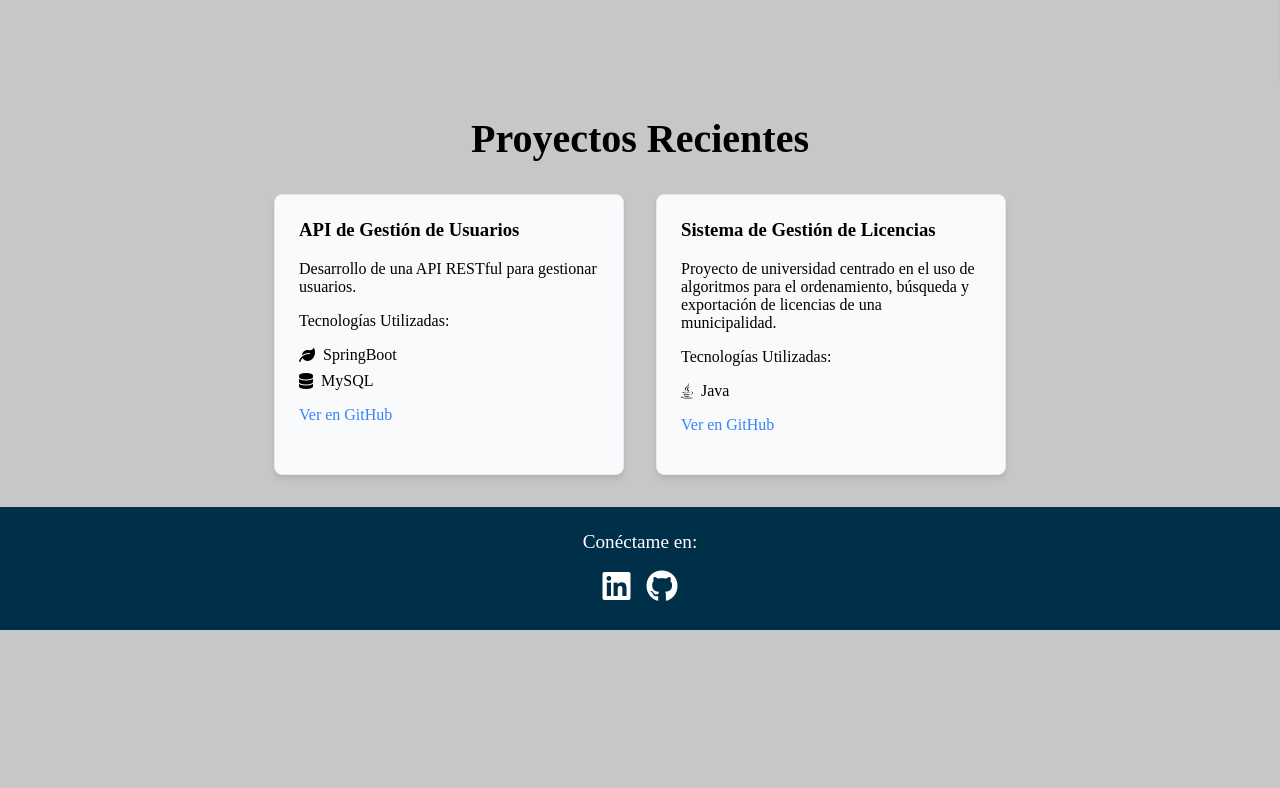
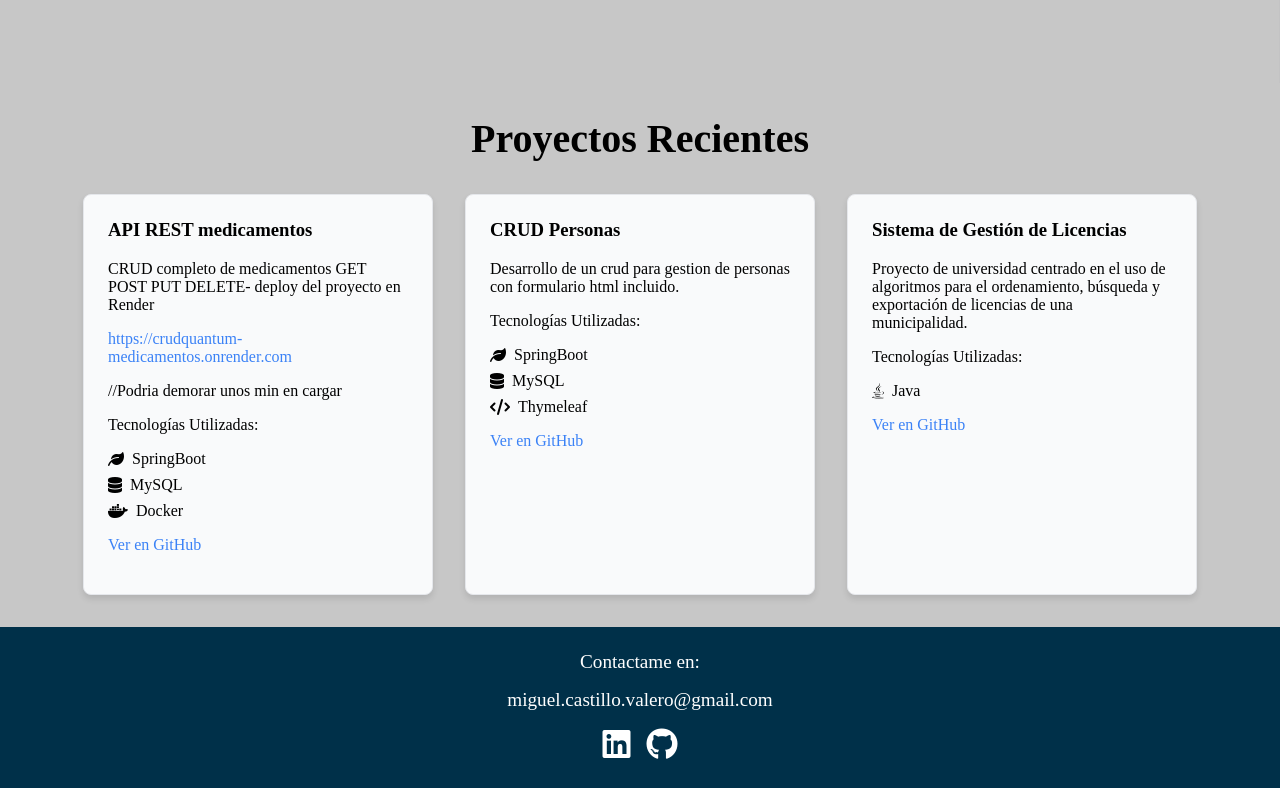
Before and after one commit to LoP-1/Portafolio_Miguel, a plain HTML site: page index.html in a window 1280 px wide. Shown: the part 468-1256 px from the top of the page. Before the commit the page ends 1098 px from the top, so only its background shows below. Drawn offline with Linux system fonts and the light colour scheme.

Commit message:
actualizada info proyectos

```diff
--- a/index.html
+++ b/index.html
@@ -26,15 +26,31 @@
 
 
     <div class="proyectos">
+
         <div class="proyecto">
-            <h3>API de Gestión de Usuarios</h3>
-            <p>Desarrollo de una API RESTful para gestionar usuarios.</p>
+            <h3>API REST medicamentos</h3>
+            <p>CRUD completo de medicamentos GET POST PUT DELETE- deploy del proyecto en Render</p>
+            <a href="https://crudquantum-medicamentos.onrender.com">https://crudquantum-medicamentos.onrender.com</a> <p>//Podria demorar unos min en cargar</p>
             <p>Tecnologías Utilizadas:</p>
             <ul>
                 <li><i class="fas fa-leaf"></i> SpringBoot</li>
                 <li><i class="fas fa-database"></i> MySQL</li>
+                <li><i class="fab fa-docker"></i> Docker</li>
             </ul>
-            <p><a href="https://github.com/tuusuario/proyecto1" target="_blank">Ver en GitHub</a></p>
+            <p><a href="https://github.com/LoP-1/CrudQuantum_Medicamentos" target="_blank">Ver en GitHub</a></p>
+        </div>
+
+        <div class="proyecto">
+
+            <h3>CRUD Personas</h3>
+            <p>Desarrollo de un crud para gestion de personas con formulario html incluido.</p>
+            <p>Tecnologías Utilizadas:</p>
+            <ul>
+                <li><i class="fas fa-leaf"></i> SpringBoot</li>
+                <li><i class="fas fa-database"></i> MySQL</li>
+                <li><i class="fas fa-code"></i> Thymeleaf</li>
+            </ul>
+            <p><a href="https://github.com/LoP-1/CrudSpring" target="_blank">Ver en GitHub</a></p>
         </div>
 
         <div class="proyecto">
@@ -44,14 +60,20 @@
             <ul>
                 <li><i class="fab fa-java"></i> Java</li>
             </ul>
-            <p><a href="https://github.com/tuusuario/proyecto1" target="_blank">Ver en GitHub</a></p>
+            <p><a href="https://github.com/LoP-1/Sistema-de-Licencias" target="_blank">Ver en GitHub</a></p>
         </div>
+
 
     </div>
 
+
+
+
+
     <footer>
         <div class="footer-content">
-            <p>Conéctame en:</p>
+            <p>Contactame en:</p>
+            <p>miguel.castillo.valero@gmail.com</p>
             <div class="social-icons">
                 <a href="https://www.linkedin.com/in/miguel-castillo-v/" target="_blank" aria-label="LinkedIn">
                     <i class="fab fa-linkedin"></i>
```
